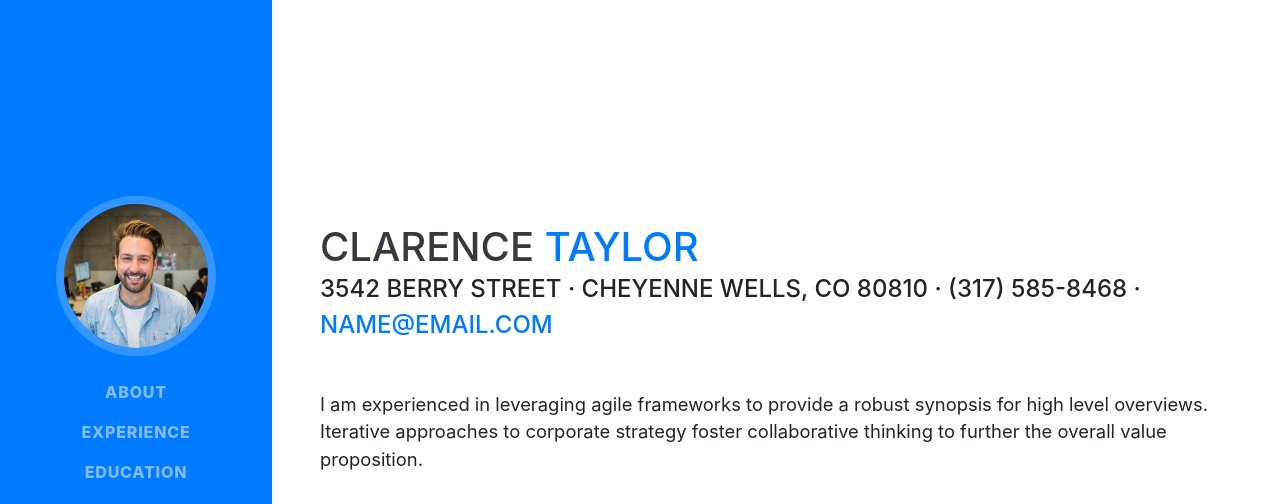
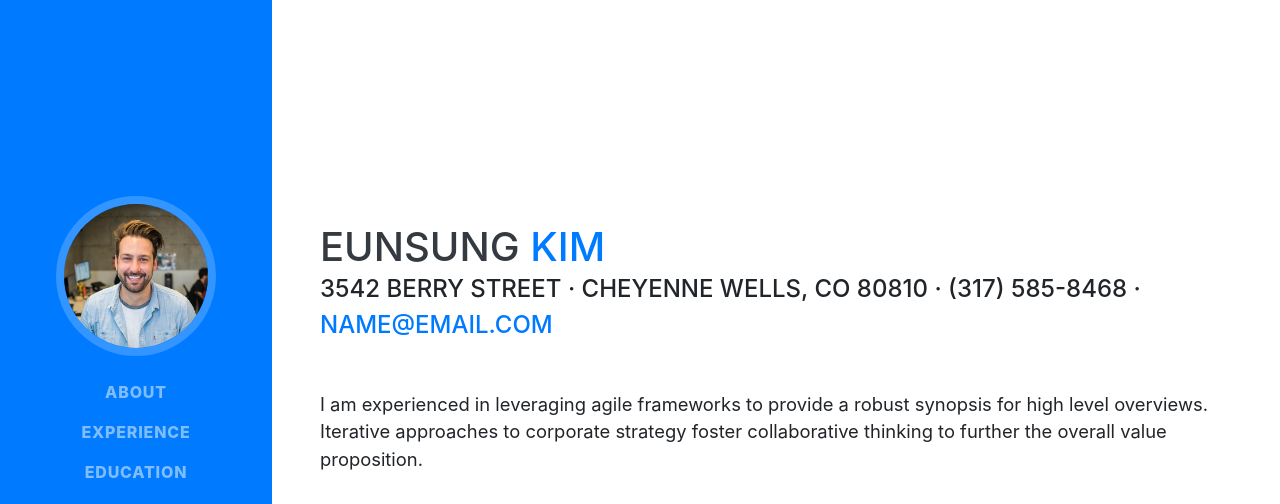
Before and after one commit to unsung107/unsung107.github.io, a website with bundled scripts: page index.html in a window 1280 px wide. Shown: the top 504 px of the page. Built offline with nearby package versions, Linux system fonts and the light colour scheme; a web font is replaced by a local one.

Commit message:
refresh page

```diff
--- a/index.html
+++ b/index.html
@@ -63,8 +63,8 @@
 
     <section class="resume-section p-3 p-lg-5 d-flex align-items-center" id="about">
       <div class="w-100">
-        <h1 class="mb-0">Clarence
-          <span class="text-primary">Taylor</span>
+        <h1 class="mb-0">Eunsung
+          <span class="text-primary">KIM</span>
         </h1>
         <div class="subheading mb-5">3542 Berry Street · Cheyenne Wells, CO 80810 · (317) 585-8468 ·
           <a href="mailto:name@email.com">name@email.com</a>
```
